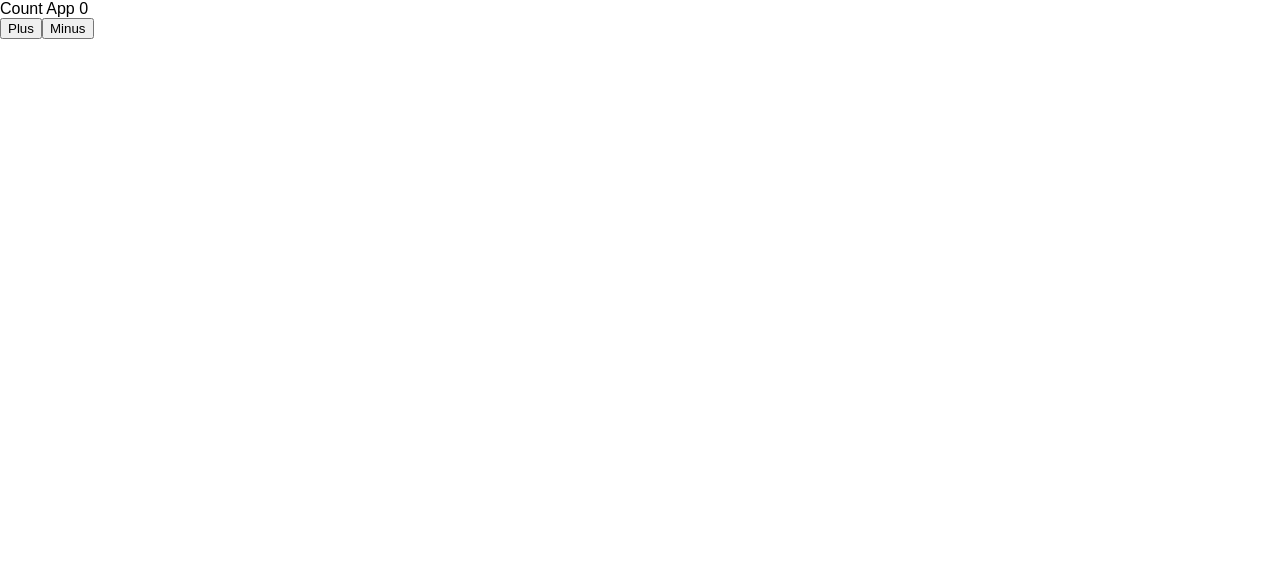
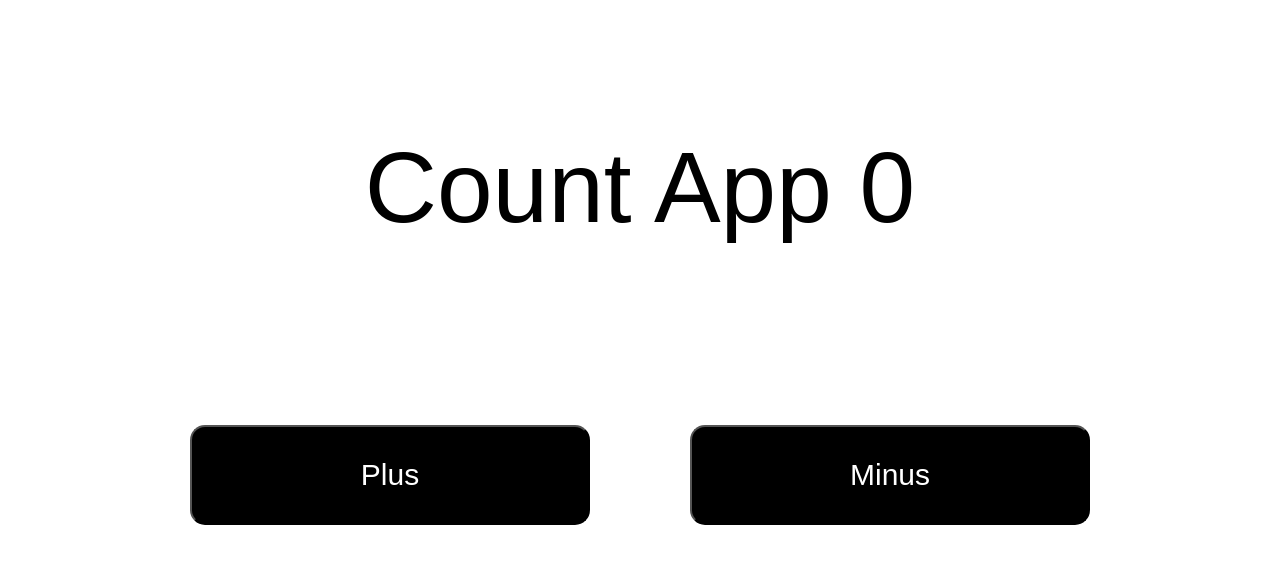
Before and after one commit to R84IEHMTS00x/Count-App, a React (Create React App) app: page / in a window 1280 px wide. Shown: the top 564 px of the page. Built offline with nearby package versions, Linux system fonts and the light colour scheme.

Commit message:
Update index.css

```diff
--- a/src/index.css
+++ b/src/index.css
@@ -3,3 +3,34 @@ body {
   padding: 0;
   font-family: sans-serif;
 }
+
+div {
+  text-align: center;
+}
+
+.count {
+  padding: 130px;
+  font-size: 100px;
+}
+
+.plus,
+.Minus {
+  margin: 50px;
+}
+
+button {
+  width: 400px;
+  height: 100px;
+  font-size: 30px;
+  border-radius: 15px;
+  color: #fff;
+  background-color: black;
+}
+
+button:hover {
+  color: #000;
+  background-color: #fff;
+  border-width: 15px;
+  border: 15px solid black;
+  transition: border-width linear .2s;
+}
```
